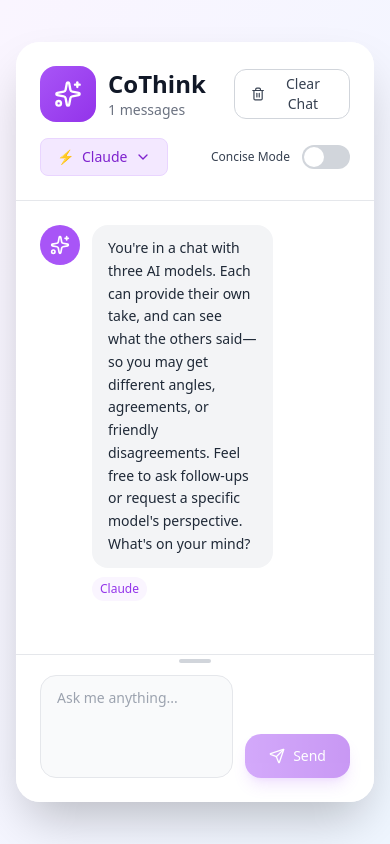
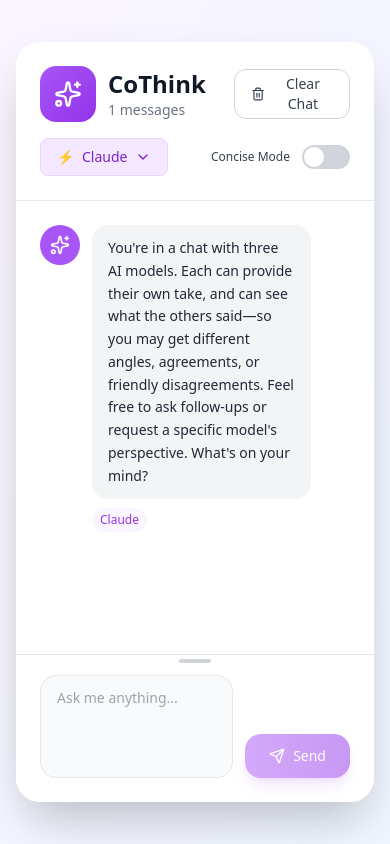
Before and after one commit to digital-fellow-io/concise-chat, a React (Vite) app: page / in a window 390 px wide. Built offline with nearby package versions, Linux system fonts and the light colour scheme.

Commit message:
Dialog box width (mobile)

```diff
--- a/src/components/ChatUI.jsx
+++ b/src/components/ChatUI.jsx
@@ -488,7 +488,7 @@
                 ) : (
                   // Normal Message Display
                   <div
-                    className={`${message.type === "user" ? "max-w-[70%]" : "max-w-[70%]"} w-auto`}
+                    className="max-w-[85%] sm:max-w-[70%] w-auto"
                   >
                     <div
                       className={`px-4 py-3 rounded-2xl ${
```
